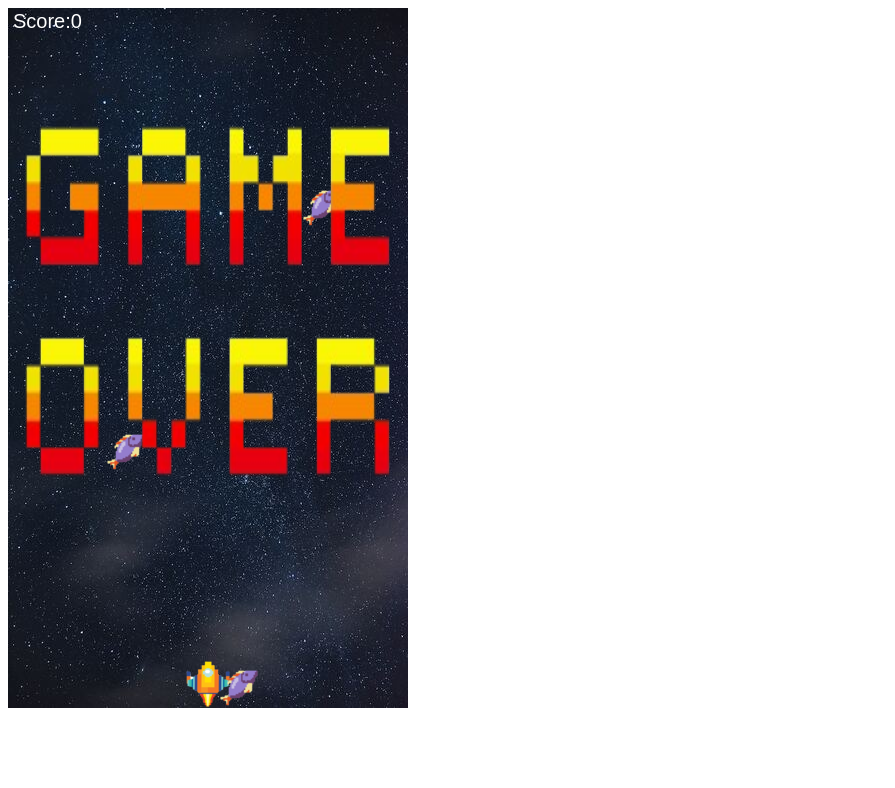
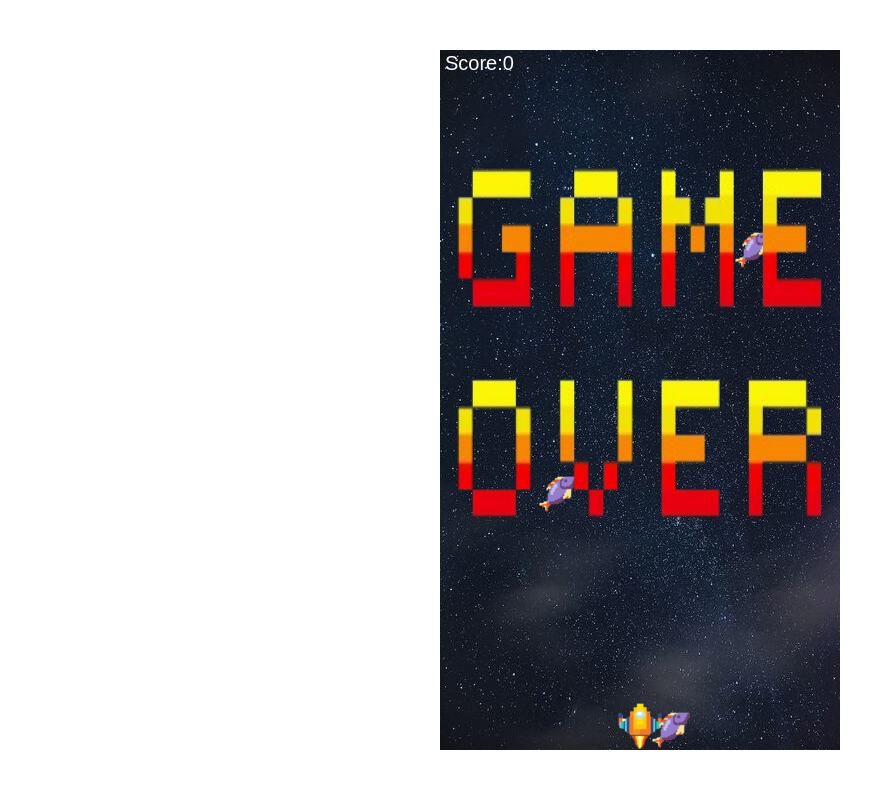
Before and after one commit to bkim89229/shooting_game_01, a plain HTML site: page index.html in a window 1280 px wide. Shown: the whole page, without its empty margins (0-895 px from the left). Drawn offline with Linux system fonts and the light colour scheme.

Commit message:
Add files via upload

```diff
--- a/index.html
+++ b/index.html
@@ -2,8 +2,10 @@
 <html>
 <head>
     <title>Shooting Game</title>
+    <link rel="stylesheet" type="text/css" href="style.css">
 </head>
 <body>
+    <canvas id="gameCanvas" width="400" height="700"></canvas>
     <script src="main.js"></script>
 </body>
 </html>
--- a/main.js
+++ b/main.js
@@ -36,7 +36,7 @@ function Bullet() {
       if (
         this.y <= enemyList[i].y &&
         this.x >= enemyList[i].x &&
-        this.x <= enemyList[i].x + 40
+        this.x <= enemyList[i].x + 40 //40은 적군 이미지 크기
       ) {
         score++; //총알&적군 소멸 -> 점수획득
         this.alive = false;
--- /dev/null
+++ b/style.css
@@ -0,0 +1,14 @@
+body {
+  margin: 0;
+  height: 100vh;
+  display: flex;
+  justify-content: center;
+  align-items: center;
+}
+
+#gameCanvas {
+  position: absolute;
+  top: 50%;
+  left: 50%;
+  transform: translate(-50%, -50%);
+}
```
Also changed, not shown: License.txt.
